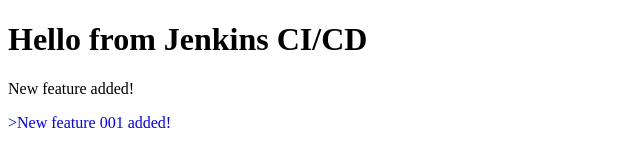
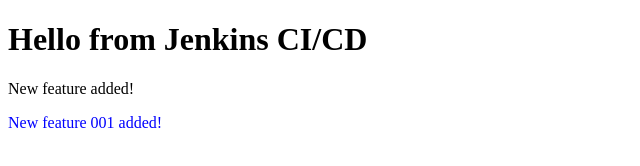
Before and after one commit to arunmuraleedhar84/jenkins-test-app, a plain HTML site: page index.html in a window 1280 px wide. Shown: the full height of the page, 0-640 px from the left. Drawn offline with Linux system fonts and the light colour scheme.

Commit message:
Update index.html
Bug Fix

```diff
--- a/index.html
+++ b/index.html
@@ -5,6 +5,6 @@
 <body>
 <h1>Hello from Jenkins CI/CD</h1>
   <p>New feature added!</p>
-  <p style="display:inline; color:blue;">>New feature 001 added!</p>
+  <p style="display:inline; color:blue;">New feature 001 added!</p>
 </body>
 </html>
```
